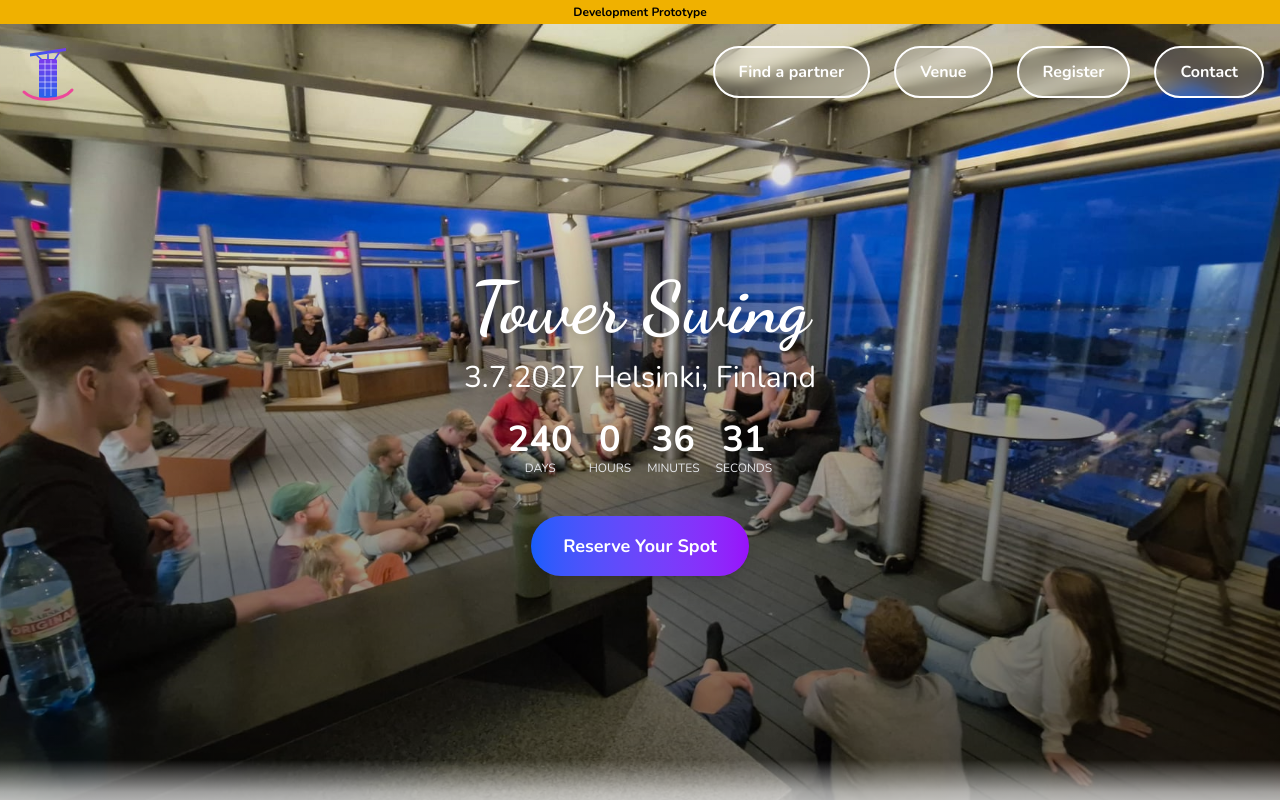
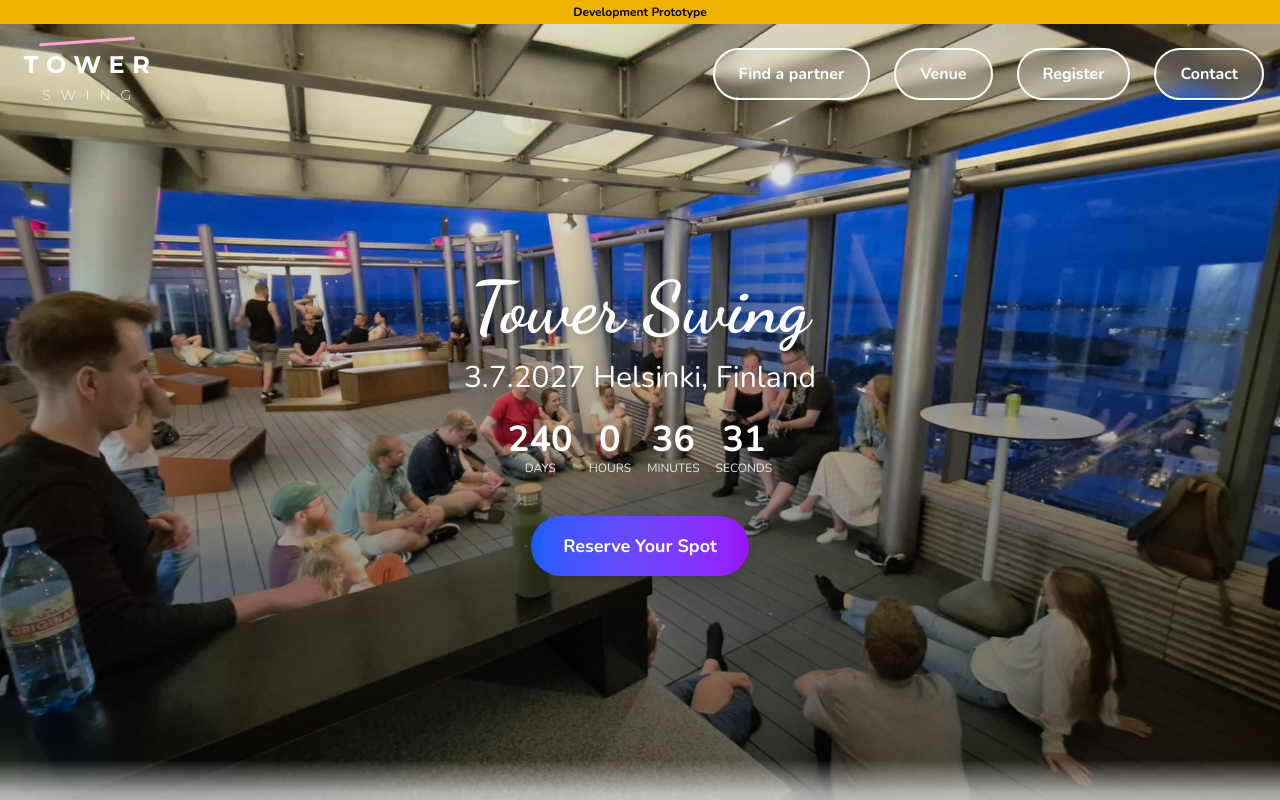
Before and after one commit to Hait3ch/tower-swing-wcs, a Next.js app in the folder frontend/: page / in a window 1280 px wide. Shown: the top 800 px of the page. Built offline with nearby package versions, Linux system fonts and the light colour scheme.

Commit message:
feat: TOWER SWING wordmark in header, hero, footer

```diff
--- a/frontend/components/Carousel.tsx
+++ b/frontend/components/Carousel.tsx
@@ -1,5 +1,6 @@
 "use client";
 import Image from "next/image";
+import Wordmark from "./Wordmark";
 import Link from "next/link";
 import { useState, useEffect, useRef, ReactNode } from "react";
 
@@ -35,14 +36,7 @@ export default function Carousel({ images, navLinks, children }: CarouselProps)
     <div className="relative w-screen h-screen min-h-[100dvh] overflow-hidden">
       {/* Logo and nav at the top */}
       <div className="absolute top-0 left-0 z-50 p-4 flex flex-row items-center w-full">
-        <Image
-          src="/logo.svg" unoptimized
-          alt="Tower Swing Logo"
-          width={80}
-          height={80}
-          className="h-16 w-auto object-contain"
-          priority
-        />
+        <Link href="/"><Wordmark large /></Link>
         {/* Desktop Navigation links */}
         <nav className="ml-auto hidden sm:flex flex-row gap-6 items-center w-full sm:w-auto">
           {navLinks.map((link) => (
--- a/frontend/components/Footer.tsx
+++ b/frontend/components/Footer.tsx
@@ -1,4 +1,5 @@
 import Link from "next/link";
+import Wordmark from "./Wordmark";
 
 const links = [
   { name: "Find a partner", href: "/partners" },
@@ -11,10 +12,9 @@ export default function Footer() {
   return (
     <footer className="bg-gradient-to-r from-blue-900 via-purple-900 to-indigo-900 text-gray-300 text-sm">
       <div className="container mx-auto px-4 py-4 flex flex-col sm:flex-row items-center justify-between gap-3">
-        <Link href="/" className="flex items-center gap-2 text-white font-semibold">
-          {/* eslint-disable-next-line @next/next/no-img-element */}
-          <img src="/logo.svg" alt="" className="h-7 w-7" />
-          Tower Swing · 3.7.2027 · Floor 33, REDI Helsinki
+        <Link href="/" className="flex items-center gap-3 text-white">
+          <Wordmark />
+          <span>3.7.2027 · Floor 33, REDI Helsinki</span>
         </Link>
         <nav className="flex flex-wrap justify-center gap-x-4 gap-y-1">
           {links.map((l) => (
--- a/frontend/components/SiteHeader.tsx
+++ b/frontend/components/SiteHeader.tsx
@@ -1,4 +1,4 @@
-import Image from "next/image";
+import Wordmark from "./Wordmark";
 import Link from "next/link";
 import { createClient } from "@/lib/supabase/server";
 
@@ -13,7 +13,7 @@ export default async function SiteHeader() {
     <header className="bg-gradient-to-r from-blue-900 to-purple-900 text-white">
       <div className="max-w-5xl mx-auto px-4 py-3 flex items-center gap-4">
         <Link href="/" className="shrink-0">
-          <Image src="/logo.svg" unoptimized alt="Tower Swing" width={48} height={48} className="h-10 w-auto" />
+          <Wordmark />
         </Link>
         <nav className="ml-auto flex items-center gap-2 sm:gap-4 text-sm sm:text-base font-bold">
           <Link href="/partners" className="px-3 py-2 rounded-full hover:bg-white/15">
--- /dev/null
+++ b/frontend/components/Wordmark.tsx
@@ -0,0 +1,14 @@
+import { Montserrat } from "next/font/google";
+
+const montserrat = Montserrat({ subsets: ["latin"], weight: ["300", "700"] });
+
+/** Text logo: spaced TOWER / SWING under a tilted "roofline" (the REDI canopy). White, for dark backgrounds. */
+export default function Wordmark({ large = false }: { large?: boolean }) {
+  return (
+    <span className={`${montserrat.className} inline-block text-center leading-none text-white`} aria-label="Tower Swing">
+      <span className={`block mx-auto mb-1.5 h-[3px] -rotate-[4deg] rounded bg-pink-300 ${large ? "w-24" : "w-16"}`} />
+      <span className={`block font-bold tracking-[0.32em] pl-[0.32em] ${large ? "text-2xl" : "text-lg"}`}>TOWER</span>
+      <span className={`block font-light tracking-[0.7em] pl-[0.7em] mt-1 ${large ? "text-sm" : "text-[11px]"}`}>SWING</span>
+    </span>
+  );
+}
```
